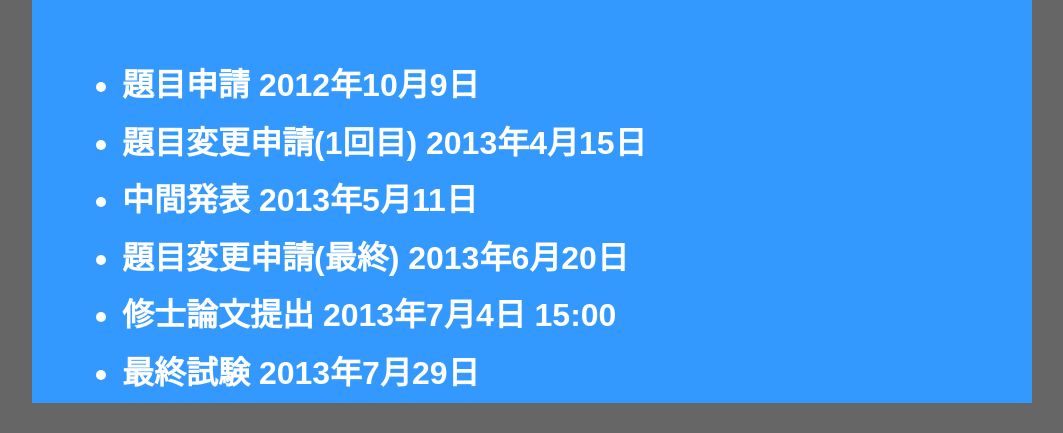
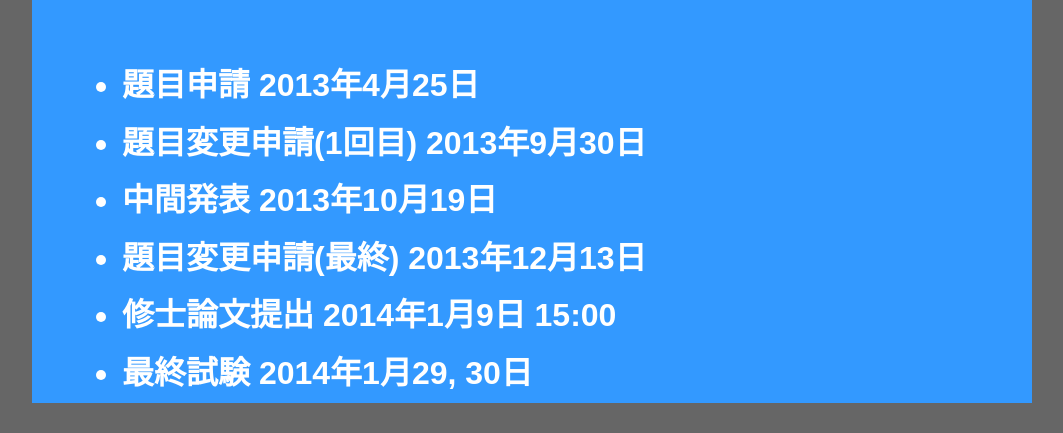
Before and after one commit to ymrl/shuron-shinu, a plain HTML site: page public/index.html in a window 1280 px wide. Shown: the part 610-1043 px from the top of the page, without its empty margins (108-1171 px from the left). Drawn offline with Linux system fonts and the light colour scheme.

Commit message:
html上の表記の変更と日付のズレを修正

```diff
--- a/public/index.html
+++ b/public/index.html
@@ -18,12 +18,12 @@
 				<span class="countDown sec"></span>秒
 			</p>
 			<ul>
-				<li id="titleSubmit">題目申請 2012年10月9日</li>
-				<li id="titleChange1">題目変更申請(1回目) 2013年4月15日</li>
-				<li id="midPresentation">中間発表 2013年5月11日</li>
-				<li id="titleChangeLast">題目変更申請(最終) 2013年6月20日</li>
-				<li id="thesisSubmit">修士論文提出 2013年7月4日 15:00</li>
-				<li id="lastPresentation">最終試験 2013年7月29日</li>
+				<li id="titleSubmit">題目申請 2013年4月25日</li>
+				<li id="titleChange1">題目変更申請(1回目) 2013年9月30日</li>
+				<li id="midPresentation">中間発表 2013年10月19日</li>
+				<li id="titleChangeLast">題目変更申請(最終) 2013年12月13日</li>
+				<li id="thesisSubmit">修士論文提出 2014年1月9日 15:00</li>
+				<li id="lastPresentation">最終試験 2014年1月29, 30日</li>
 			</ul>
 		</div>
 	</body>
```
Also changed, not shown: 1 other file.
